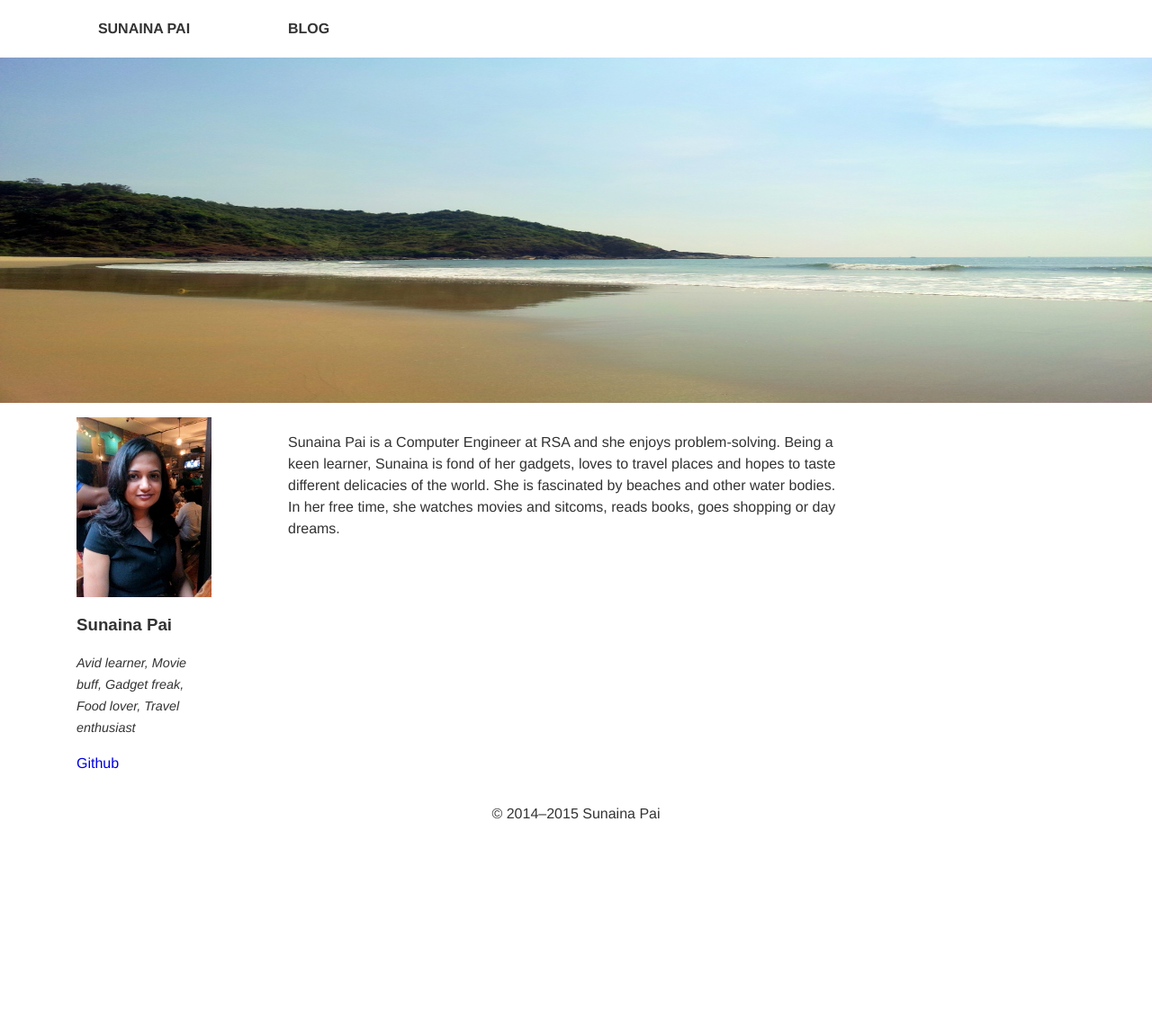
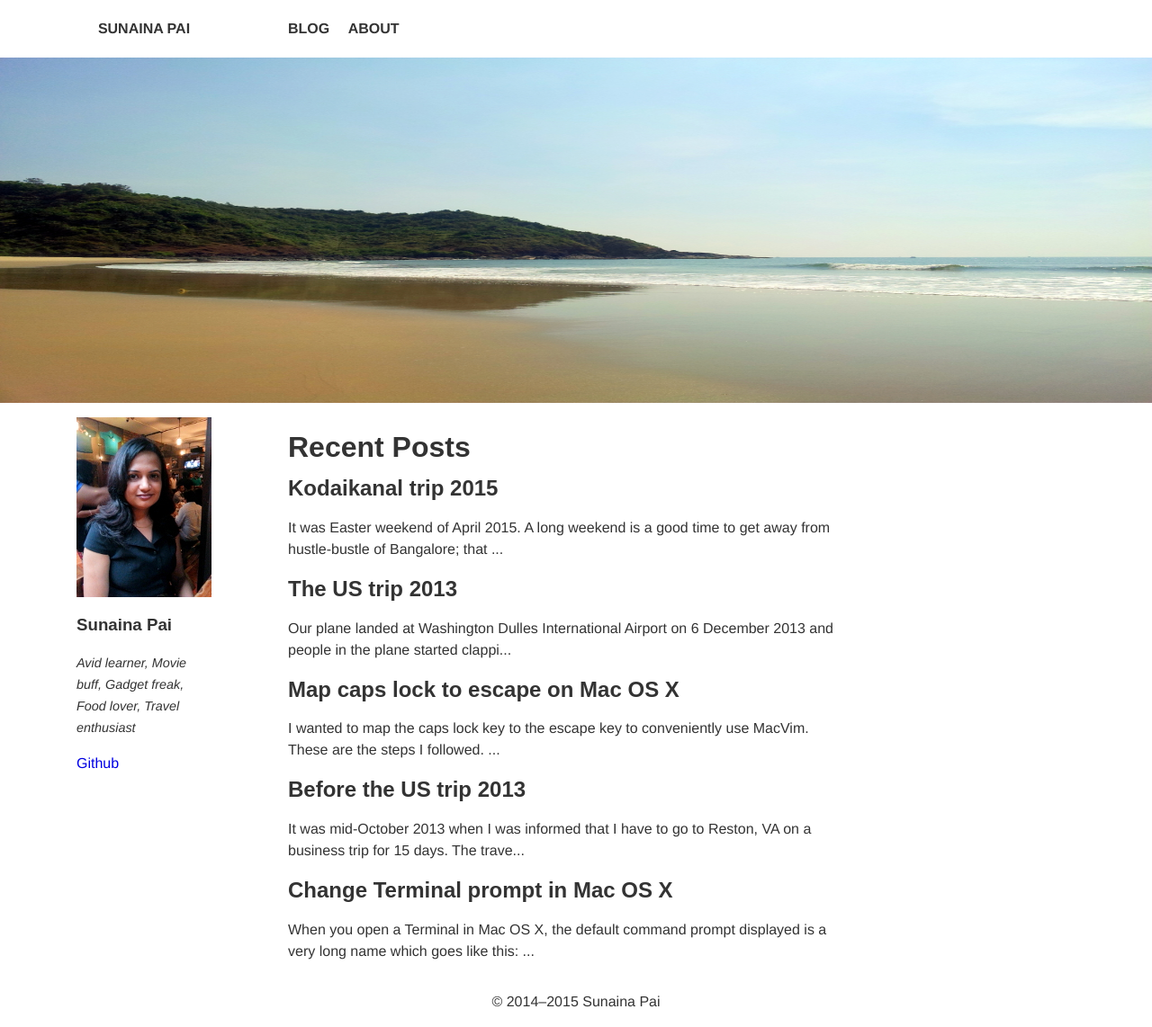
Before and after one commit to tmug/defunct-sunainapai.in-jekyll, a Jekyll site: the page built from index.html, in a window 1280 px wide. Shown: the whole page at 90% size. Built offline with Jekyll 4.4.1, drawn with Linux system fonts in a browser that asks for light colours; before the commit the page ends 933 px from its top, so only the background shows below that.

Commit message:
Add About and Recent Posts

```diff
--- a/_layouts/default.html
+++ b/_layouts/default.html
@@ -16,6 +16,7 @@
 --><div id="navigation">
     <ul>
         <li><a href="{{site.url}}/blog/">Blog</a></li>
+        <li><a href="{{site.url}}/about/">About</a></li>
     </ul>
 </div>
 
--- a/index.html
+++ b/index.html
@@ -2,16 +2,14 @@
 layout: default
 ---
 {% include _banner.html %}
-<div id="content">
+<div id="posts">
     <div class="article-wrap">
-        <!-- Main content -->
-        <p>
-        {{ site.owner.name }} is a Computer Engineer at RSA and she
-        enjoys problem-solving. Being a keen learner, Sunaina is fond of
-        her gadgets, loves to travel places and hopes to taste different
-        delicacies of the world. She is fascinated by beaches and other
-        water bodies. In her free time, she watches movies and sitcoms,
-        reads books, goes shopping or day dreams.
-        </p>
+      <h1><a href="{{ site.url}}/blog/">Recent Posts</a></h1>
+        {% for post in site.posts limit:5 %}
+        <article>
+          <h2><a href="{{ site.url }}{{ post.url }}" title="{{ post.title }}">{{ post.title }}</a></h2>
+          <p>{% if post.description %}{{ post.description }}{% else %}{{ post.content | strip_html | truncate: 120 }}{% endif %}</p>
+        </article>
+      {% endfor %}
     </div>
 </div>{% include _bio.html %}{% include _facebook-like.html %}
```
Also changed, not shown: about/index.html (added, +18 -0 lines).
